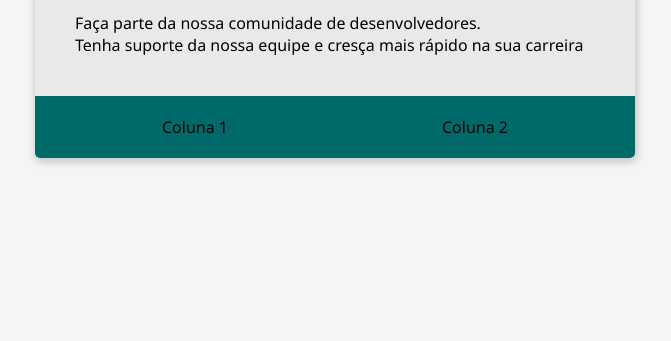
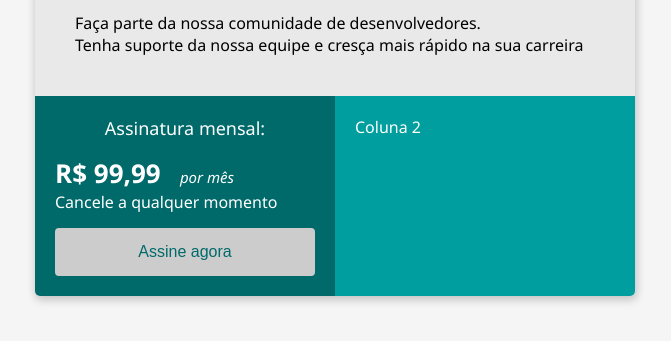
Before and after one commit to a-devrepo/bootcamp-modulo2, a plain HTML site: page index.html in a window 1280 px wide. Shown: the part 133-474 px from the top of the page, without its empty margins (305-976 px from the left). Drawn offline with Linux system fonts and the light colour scheme.

Commit message:
Closes #4 - tags button e span

```diff
--- a/index.html
+++ b/index.html
@@ -26,9 +26,7 @@
 
         .flex-container {
             display: flex;
-            background-color: #006a6a;
             justify-content: space-around;
-            padding: 20px;
         }
 
         .header-title {
@@ -44,6 +42,53 @@
             font-weight: 500;
             margin-bottom: 15px;
         }
+
+        .col-1 {
+            background-color: #006A6A;
+            width: 50%;
+            padding: 20px;
+            color: #FFFFFF;
+        }
+
+        .col-2 {
+            background-color: #009E9E;
+            width: 50%;
+            padding: 20px;
+            color: #FFFFFF;
+        }
+
+        .subscription-title {
+            font-size: 18px;
+            text-align: center;
+            margin-bottom: 15px;
+        }
+
+        .price {
+            font-size: 26px;
+            font-weight: 600;
+        }
+
+        .month {
+            font-size: 15px;
+            font-style: italic;
+            margin-left: 15px;
+        }
+
+        .button {
+            width: 100%;
+            padding: 15px 32px;
+            color: #006A6A;
+            background-color: #CCC;
+            font-size: 16px;
+            border-radius: 4px;
+            border: none;
+            margin-top: 15px;
+            cursor: pointer;
+        }
+
+        .button:hover {
+            background-color: #E9E9E9;
+        }
     </style>
 </head>
 
@@ -56,8 +101,13 @@
                 Tenha suporte da nossa equipe e cresça mais rápido na sua carreira</div>
         </div>
         <div class="flex-container">
-            <div>Coluna 1</div>
-            <div>Coluna 2</div>
+            <div class="col-1">
+                <div class="subscription-title">Assinatura mensal:</div>
+                <div><span class="price">R$ 99,99</span> <span class="month">por mês</span></div>
+                <div>Cancele a qualquer momento</div>
+                <button class="button">Assine agora</button>
+            </div>
+            <div class="col-2">Coluna 2</div>
         </div>
     </div>
 </body>
```
